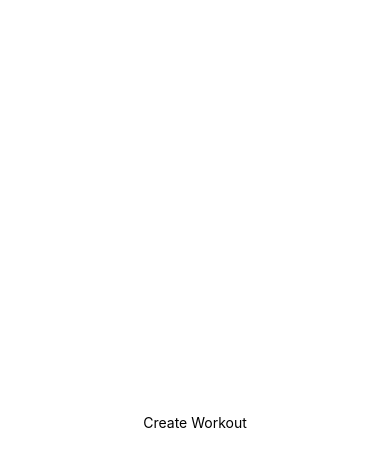
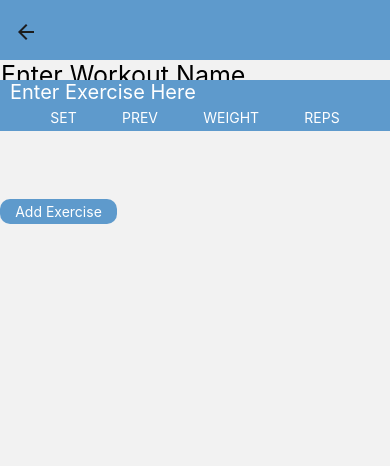
Before and after one commit to carsonkrueger/My-Projects, a React Native app in the folder GymTracker/: screen /WorkoutScreen in a window 390 px wide. Before the commit this address had no page. Shown: the top 466 px of the page. Built offline with nearby package versions, Linux system fonts and the light colour scheme.

Commit message:
workout screen being designed

```diff
--- a/GymTracker/components/Exercise.js
+++ /dev/null
@@ -1,29 +0,0 @@
-import React, { useState } from "react";
-import {
-  TouchableOpacity,
-  View,
-  Text,
-  StyleSheet,
-  TextInput,
-} from "react-native";
-
-const Exercise = (name) => {
-  return (
-    <View style={exerciseBoxStyle.container}>
-      <TextInput
-        placeholder="Exercise Name"
-        name="cow"
-        // onChangeText={setName((newText) => setName(newText))}
-      ></TextInput>
-    </View>
-  );
-};
-
-const exerciseBoxStyle = StyleSheet.create({
-  container: {
-    backgroundColor: "#34a1eb",
-    borderWidth: 1,
-  },
-});
-
-export default Exercise;
--- /dev/null
+++ b/GymTracker/components/ExerciseComponent.js
@@ -0,0 +1,57 @@
+import React, { useState } from "react";
+import {
+  TouchableOpacity,
+  View,
+  Text,
+  StyleSheet,
+  TextInput,
+} from "react-native";
+
+const ExerciseComponent = (props) => {
+  return (
+    <View>
+      <TextInput
+        style={styles.title}
+        placeholder="Enter Exercise Here"
+        defaultValue={props.name}
+      ></TextInput>
+
+      <View style={styles.headers}>
+        <Text style={styles.whiteText}>SET</Text>
+        <Text style={styles.whiteText}>PREV</Text>
+        <Text style={styles.whiteText}>WEIGHT</Text>
+        <Text style={styles.whiteText}>REPS</Text>
+      </View>
+
+      <View>
+        <TextInput></TextInput>
+        <TextInput></TextInput>
+        <TextInput></TextInput>
+        <TextInput></TextInput>
+      </View>
+    </View>
+  );
+};
+
+const styles = StyleSheet.create({
+  title: {
+    fontSize: 20,
+    color: "white",
+    paddingLeft: 10,
+    marginTop: 20,
+    backgroundColor: "#5e9acc",
+  },
+  headers: {
+    flexDirection: "row",
+    justifyContent: "space-evenly",
+    color: "white",
+    padding: 5,
+    width: "100%",
+    backgroundColor: "#5e9acc",
+  },
+  whiteText: {
+    color: "white",
+  },
+});
+
+export default ExerciseComponent;
--- a/GymTracker/navigators/RootStack.js
+++ b/GymTracker/navigators/RootStack.js
@@ -3,8 +3,8 @@ import React from "react";
 import { NavigationContainer } from "@react-navigation/native";
 import { createNativeStackNavigator } from "@react-navigation/native-stack";
 
-import Home from "../screens/Home";
-import Workout from "../screens/Workout";
+import HomeScreen from "../screens/HomeScreen";
+import WorkoutScreen from "../screens/WorkoutScreen";
 
 const Stack = createNativeStackNavigator();
 
@@ -21,8 +21,8 @@ const RootStack = () => {
           headerTitle: "",
         }}
       >
-        <Stack.Screen name="Home" component={Home} />
-        <Stack.Screen name="Workout" component={Workout} />
+        <Stack.Screen name="HomeScreen" component={HomeScreen} />
+        <Stack.Screen name="WorkoutScreen" component={WorkoutScreen} />
       </Stack.Navigator>
     </NavigationContainer>
   );
--- a/GymTracker/screens/Home.js
+++ b/GymTracker/screens/HomeScreen.js
@@ -13,7 +13,7 @@ const Home = ({ navigation }) => {
 
   return (
     <SafeAreaView style={styles.container}>
-      <TouchableOpacity onPress={() => navigation.navigate("Workout")}>
+      <TouchableOpacity onPress={() => navigation.navigate("WorkoutScreen")}>
         <Text>Create Workout</Text>
       </TouchableOpacity>
     </SafeAreaView>
--- a/GymTracker/screens/Workout.js
+++ /dev/null
@@ -1,35 +0,0 @@
-import React, { useState } from "react";
-
-import { View, Text, TouchableOpacity, StyleSheet } from "react-native";
-
-import Exercise from "../components/Exercise";
-
-const Workout = () => {
-  const [exercisesArr, setExercisesArr] = useState([]);
-
-  const AddExercise = () => {
-    setExercisesArr(...exercisesArr.concat([""]));
-  };
-
-  return (
-    <View style={styles.container}>
-      {exercisesArr.map((exercise, i) => {
-        return <Exercise />;
-      })}
-      <TouchableOpacity onPress={AddExercise}>
-        <Text>Add Exercise</Text>
-      </TouchableOpacity>
-    </View>
-  );
-};
-
-const styles = StyleSheet.create({
-  container: {
-    flex: 1,
-    backgroundColor: "#fff",
-    alignItems: "center",
-    justifyContent: "center",
-  },
-});
-
-export default Workout;
--- /dev/null
+++ b/GymTracker/screens/WorkoutScreen.js
@@ -0,0 +1,75 @@
+import React, { useState } from "react";
+
+import {
+  View,
+  Text,
+  TouchableOpacity,
+  StyleSheet,
+  TextInput,
+  SafeAreaView,
+  ScrollView,
+} from "react-native";
+
+import ExerciseComponent from "../components/ExerciseComponent";
+
+const Workout = () => {
+  const [exercisesArr, setExercisesArr] = useState([["", 1]]);
+
+  const AddExercise = () => {
+    setExercisesArr([...exercisesArr, ["", exercisesArr.length + 1]]);
+    //exercisesArr.push("");
+  };
+
+  return (
+    <SafeAreaView style={styles.container}>
+      <ScrollView>
+        <View style={styles.screenHeader}>
+          <TextInput
+            style={styles.screenHeaderText}
+            placeholder="Enter Workout Name"
+          ></TextInput>
+        </View>
+
+        {exercisesArr.map((exercise, i) => {
+          return <ExerciseComponent key={i} name={exercise[0]} />;
+        })}
+
+        <TouchableOpacity style={styles.addButton} onPress={AddExercise}>
+          <Text style={styles.addButtonText}>Add Exercise</Text>
+        </TouchableOpacity>
+      </ScrollView>
+    </SafeAreaView>
+  );
+};
+
+const styles = StyleSheet.create({
+  screenHeader: {
+    paddingTop: 60,
+    height: "15%",
+    width: "100%",
+    alignItems: "center",
+    backgroundColor: "#5e9acc",
+  },
+  screenHeaderText: {
+    fontSize: 25,
+  },
+  container: {
+    flex: 1,
+    backgroundColor: "fff",
+    justifyContent: "center",
+  },
+  addButton: {
+    width: "30%",
+    height: 25,
+    alignItems: "center",
+    justifyContent: "center",
+    borderRadius: 10,
+    backgroundColor: "#5e9acc",
+  },
+  addButtonText: {
+    color: "white",
+    alignContent: "center",
+  },
+});
+
+export default Workout;
```
Also changed, not shown: GymTracker/AddButton.jpg (added).
